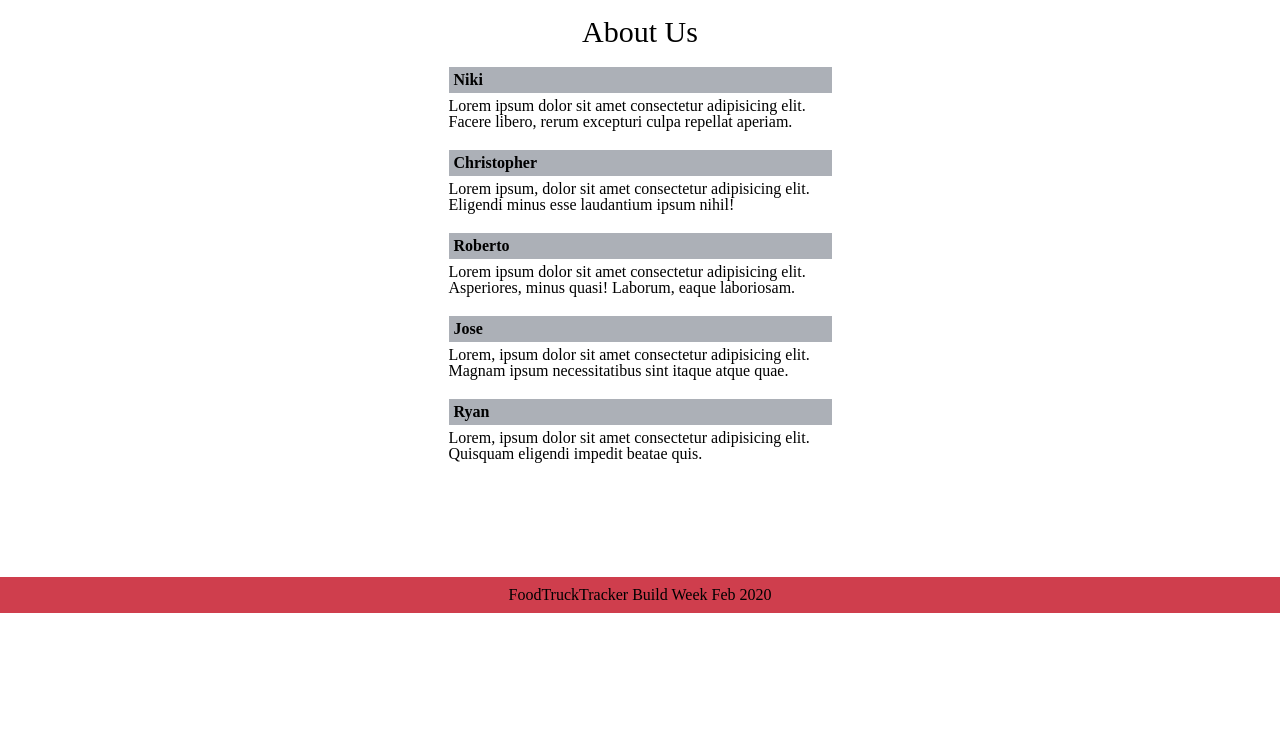
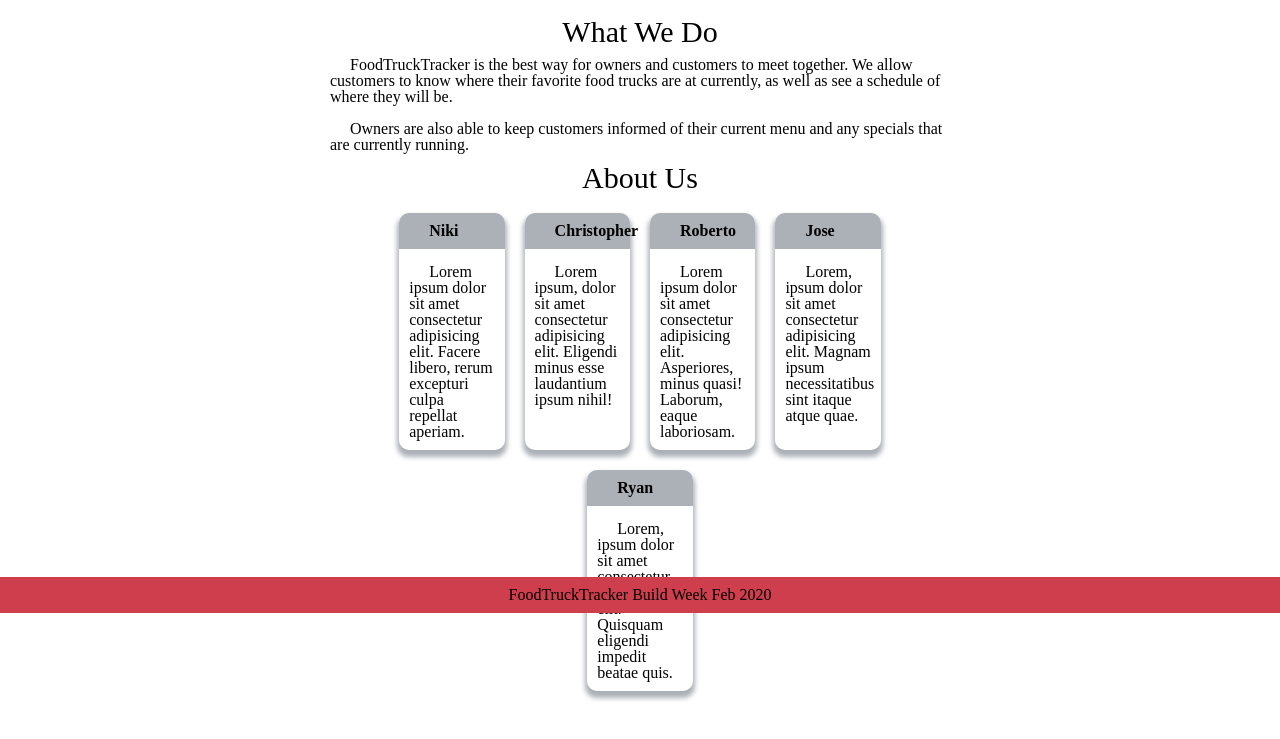
Before and after one commit to foodtruck-trackr-3/Marketing, a plain HTML site: page about.html in a window 1280 px wide. Shown: the part 187-926 px from the top of the page. Before the commit the page ends 800 px from the top, so only its background shows below. Drawn offline with Linux system fonts and the light colour scheme; a web font is replaced by a local one.

Commit message:
card styling and add info

```diff
--- a/about.html
+++ b/about.html
@@ -17,6 +17,19 @@
         </div>
       </nav>
       <main>
+        <h1>What We Do</h1>
+        <section>
+          <p>
+            FoodTruckTracker is the best way for owners and customers to meet together. We allow
+            customers to know where their favorite food trucks are at currently, as well as see a
+            schedule of where they will be.
+          </p>
+          <br />
+          <p>
+            Owners are also able to keep customers informed of their current menu and any specials
+            that are currently running.
+          </p>
+        </section>
         <h1>About Us</h1>
         <div class="aboutName">
           <p>Niki</p>
--- a/less/about.less
+++ b/less/about.less
@@ -25,14 +25,23 @@ main {
     font-size: 3rem;
     margin: 1rem 0;
   }
+  p {
+    text-indent: 2rem;
+  }
   .aboutName {
-    padding: 1rem;
+    border-radius: 1rem;
+    box-shadow: 0 0.5rem 0.5rem 0.2rem @midGray;
+    margin-bottom: 2rem;
     @media @tablet {
-      width: 65%;
+      width: 17%;
+      margin: 1rem;
+    }
+    p {
+      padding: 1rem;
     }
     :first-child {
+      border-radius: 1rem 1rem 0 0;
       font-weight: bold;
-      padding: 0.5rem;
       margin-bottom: 0.5rem;
       background: @midGray;
     }
```
Also changed, not shown: index.html (+4 -4 lines), css/main.css, images/05.jpg (added), 2 other files.
